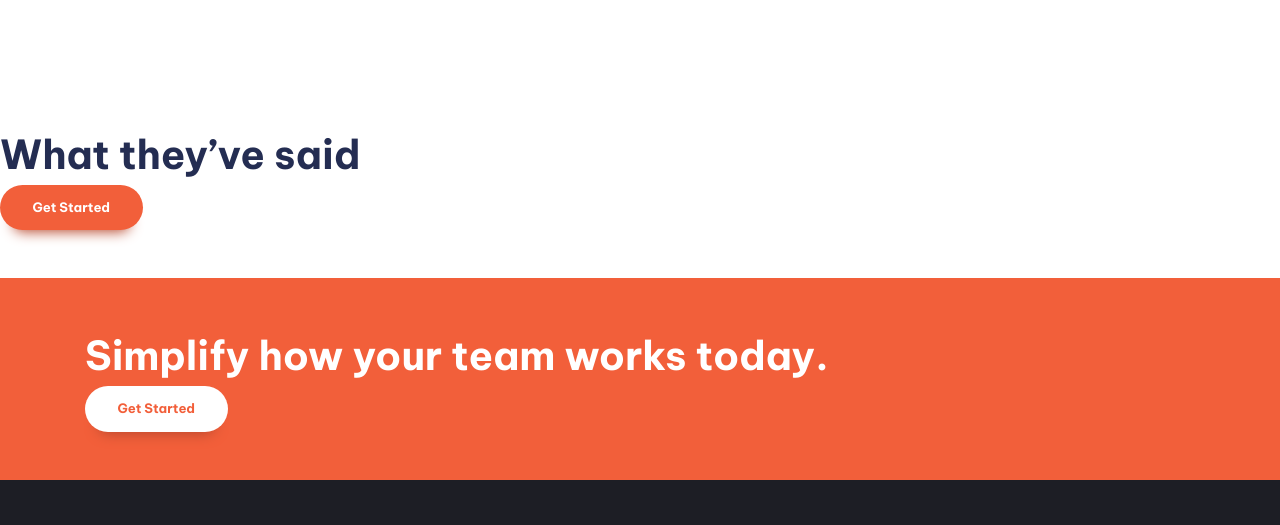
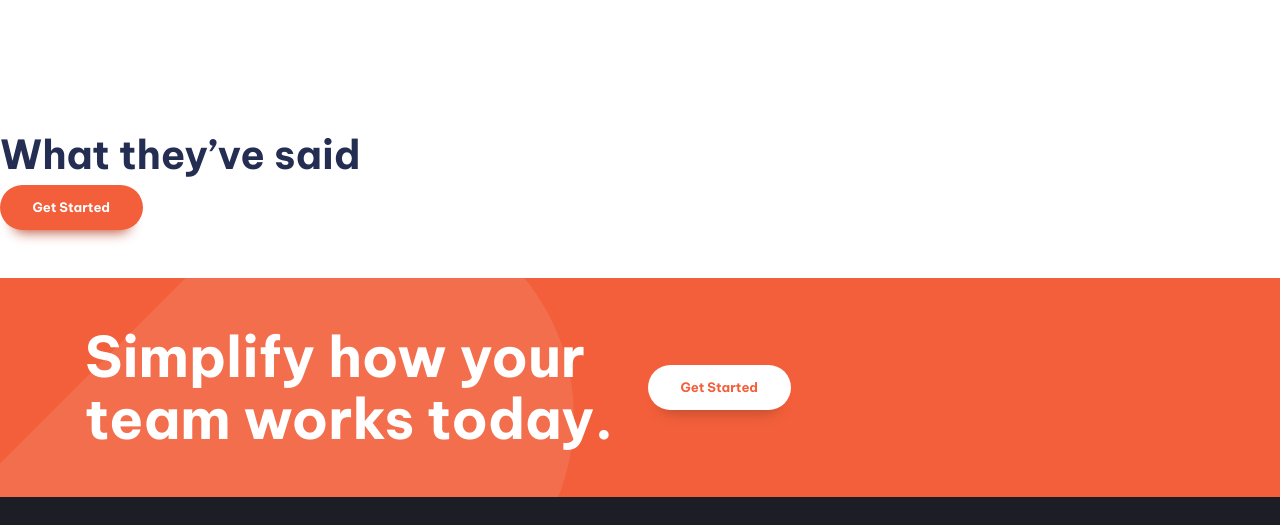
Before and after one commit to HubertKwiatkowski/FEM-web-tutorial, a website built with Vite: page index.html in a window 1280 px wide. Shown: the part 1294-1819 px from the top of the page. Built offline with nearby package versions, Linux system fonts and the light colour scheme.

Commit message:
cta styling

```diff
--- a/index.html
+++ b/index.html
@@ -93,11 +93,13 @@
 
       <section class="cta | bg-accent-400 text-neutral-100 padding-block-700">
         <div class="container">
-          <div class="even-columns">
-            <p class="fs-secondary-heading fw-bold">Simplify how your team works today.</p>
-          </div>
-          <div>
-            <button class="button" data-type="inverted">Get Started</button>
+          <div class="even-columns vertical-align-center">
+            <div>
+              <p class="fs-primary-heading fw-bold">Simplify how your team works today.</p>
+            </div>
+            <div class="justify-self-end-md">
+              <button class="button | push-right" data-type="inverted">Get Started</button>
+            </div>
           </div>
 
         </div>
--- a/style.css
+++ b/style.css
@@ -142,7 +142,7 @@ p[data-width="wide"] {
 /* button */
 
 .button {
-  display: inline-flex
+  display: inline-flex;
   cursor: pointer;
   text-decoration: none;
   border: 0;
@@ -258,6 +258,31 @@ p[data-width="wide"] {
   position: fixed;
 }
 
+/* cta */
+
+.cta {
+  position: relative;
+  isolation: isolate;
+  text-align: center;
+}
+
+@media (min-width: 50em) {
+  .cta {
+    text-align: left;
+  }
+}
+
+.cta::before {
+  content: '';
+  position: absolute;
+  z-index: -1;
+  inset: 0;
+  background-image: url("images/bg-tablet-pattern.svg"), url("images/bg-tablet-pattern.svg");
+  background-position: -15rem -5rem, 80rem -42rem;
+  background-repeat: no-repeat;
+  opacity: 0.1;
+}
+
 /*  Utility classes */
 
 .visually-hidden {
@@ -280,13 +305,6 @@ p[data-width="wide"] {
   margin-inline: auto;
 }
 
-/* flow choses every child, except first one */
-/* .flow > * + *  */
-/* other method below, does same thing */
-:where(.flow :not(:first-child)) {
-  margin-top: var(--flow-spacer, 4em);
-}
-
 .even-columns {
   display: grid;
   gap: 1rem;
@@ -298,6 +316,27 @@ p[data-width="wide"] {
     grid-auto-flow: column;
     grid-auto-columns: 1fr;
   }
+}
+
+.vertical-align-center {
+  align-items: center;
+}
+
+.justify-self-end {
+  justify-self: end;
+}
+
+@media (min-width: 50em) {
+  .justify-self-end-md {
+    align-items: center;
+  }
+}
+
+/* flow choses every child, except first one */
+/* .flow > * + *  */
+/* other method below, does same thing */
+:where(.flow :not(:first-child)) {
+  margin-top: var(--flow-spacer, 4em);
 }
 
 .text-primary-400 {
```
